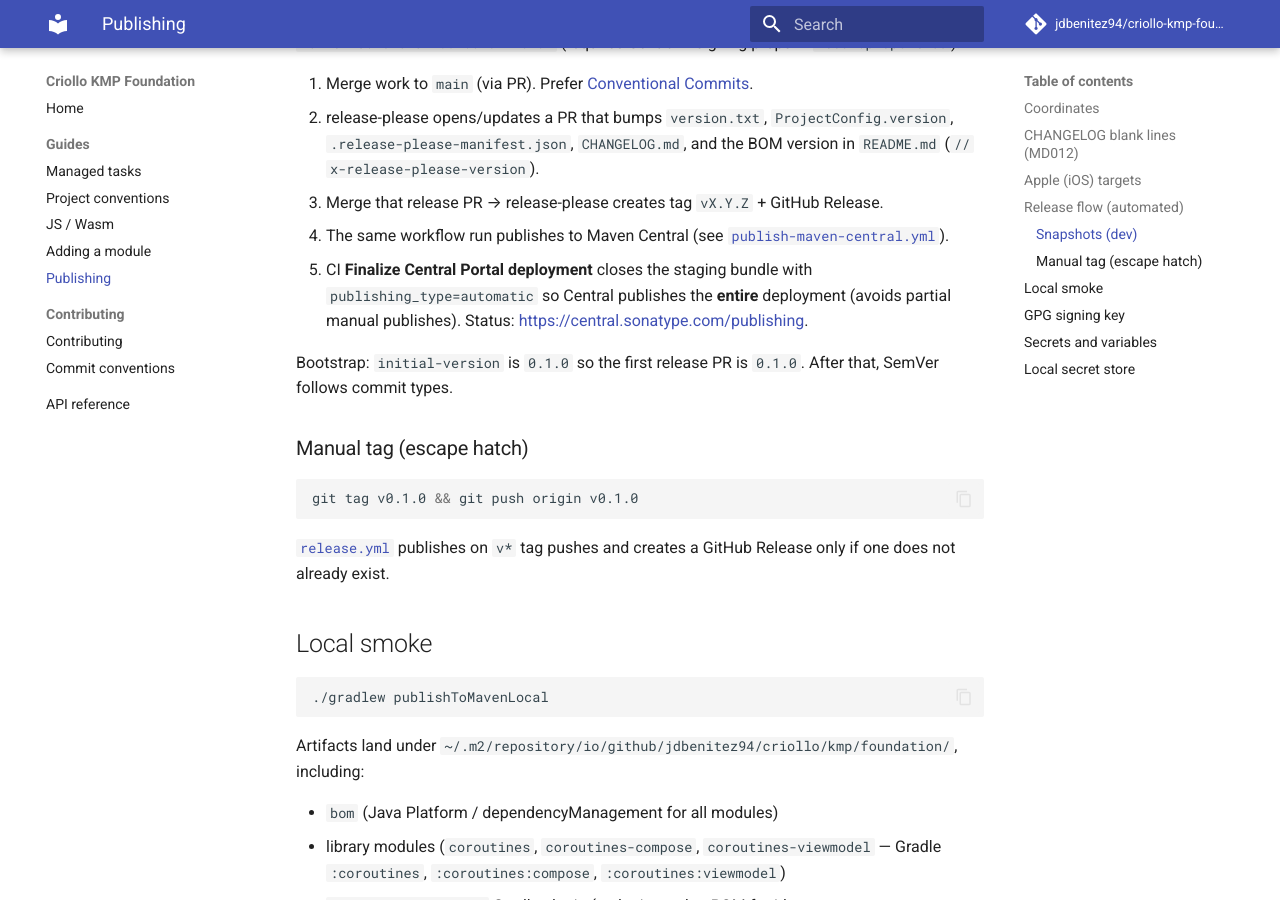
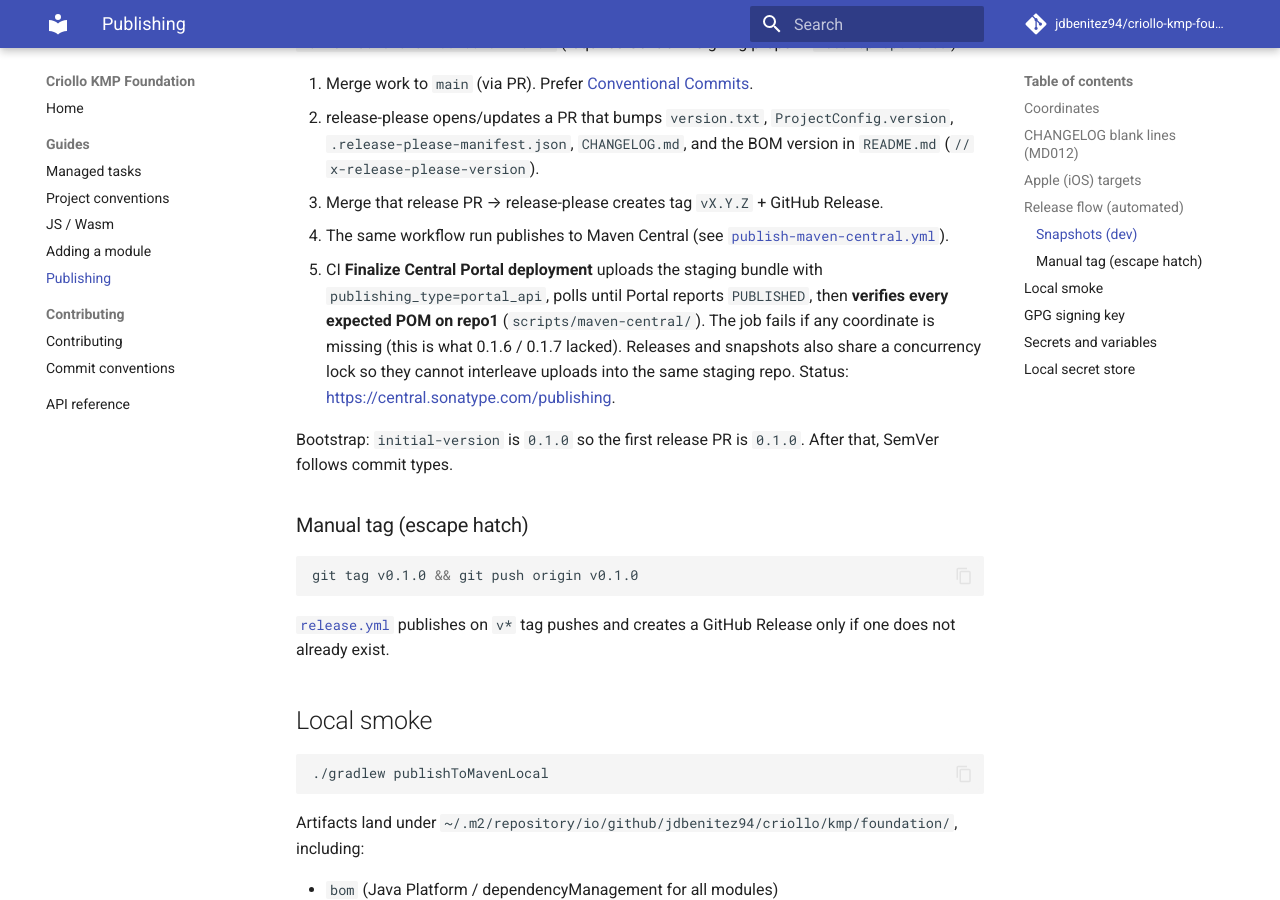
Before and after one commit to jdbenitez94/criollo-kmp-foundation, an MkDocs documentation site: the page built from docs/publishing.md, in a window 1280 px wide and 900 px high, scrolled down 1823 px. Built offline with MkDocs 1.6.1 and Material for MkDocs 9.7.7, drawn with Linux system fonts in a browser that asks for light colours; comment, search, counter and statistics services are not loaded.

Commit message:
fix(publish): gate releases on full Central set (#34)
Stop treating Portal finalize HTTP 2xx as success. Poll until
PUBLISHED, verify every expected POM on repo1, and serialize
release/snapshot publishes so staging uploads cannot interleave.

Co-authored-by: Cursor <cursoragent@cursor.com>

```diff
--- a/docs/publishing.md
+++ b/docs/publishing.md
@@ -82,9 +82,12 @@ Local: `./gradlew publishAllPublicationsToMavenCentralRepository -Pcriollo.versi
 3. Merge that release PR → release-please creates tag `vX.Y.Z` + GitHub Release.
 4. The same workflow run publishes to Maven Central (see
    [`publish-maven-central.yml`](../.github/workflows/publish-maven-central.yml)).
-5. CI **Finalize Central Portal deployment** closes the staging bundle with
-   `publishing_type=automatic` so Central publishes the **entire** deployment (avoids
-   partial manual publishes). Status: <https://central.sonatype.com/publishing>.
+5. CI **Finalize Central Portal deployment** uploads the staging bundle with
+   `publishing_type=portal_api`, polls until Portal reports `PUBLISHED`, then
+   **verifies every expected POM on repo1** (`scripts/maven-central/`). The job fails if
+   any coordinate is missing (this is what 0.1.6 / 0.1.7 lacked). Releases and snapshots
+   also share a concurrency lock so they cannot interleave uploads into the same staging
+   repo. Status: <https://central.sonatype.com/publishing>.
 
 Bootstrap: `initial-version` is `0.1.0` so the first release PR is `0.1.0`. After that, SemVer follows commit types.
 
```
Also changed, not shown: .github/workflows/README.md, 4 other files.
